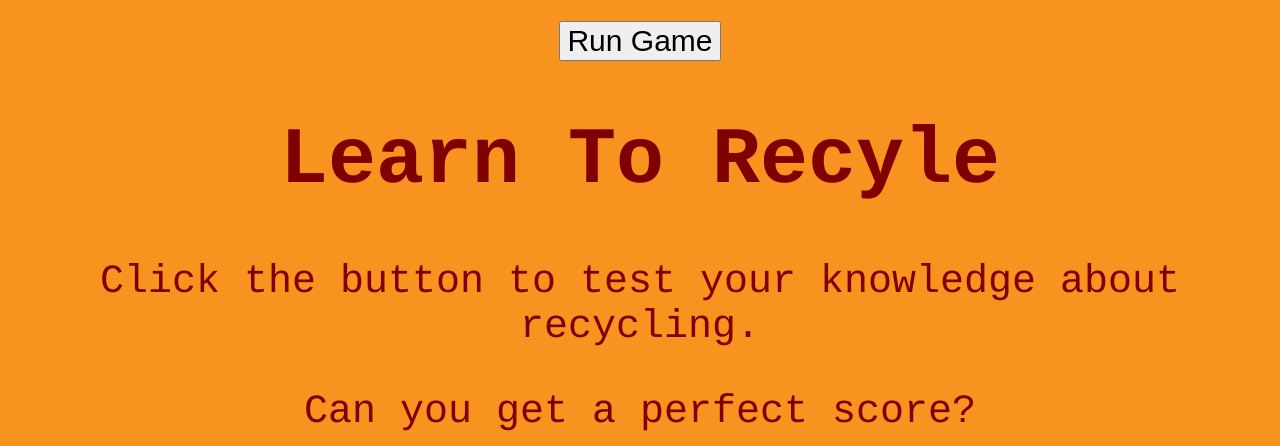
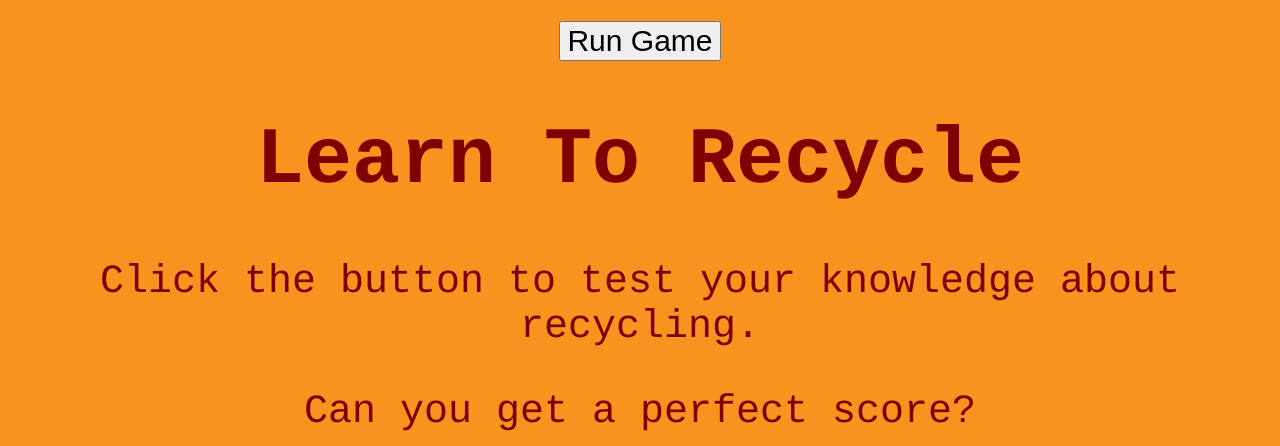
Before and after one commit to laylascott/LearnToRecycle, a Django app: page / in a window 1280 px wide. Shown: the part 337-783 px from the top of the page. Run offline with Django 4.2, Linux system fonts and the light colour scheme.

Commit message:
Update gamepage.html

```diff
--- a/mysite/templates/gamepage.html
+++ b/mysite/templates/gamepage.html
@@ -7,7 +7,7 @@
     <a href="https://imgur.com/aFwj3Ke"><img src="https://i.imgur.com/aFwj3Ke.jpg" title="source: imgur.com" /></a>
     <a href="https://imgur.com/t7HHuqS"><img src="https://i.imgur.com/t7HHuqS.jpg" title="source: imgur.com" /></a></p>
     <a href = "http://127.0.0.1:8000/game"> <button style=font-size:30;>Run Game</button></a>
-    <h1 style=font-family:"Courier"; >Learn To Recyle</h1>
+    <h1 style=font-family:"Courier"; >Learn To Recycle</h1>
     <p style=font-family:"Courier";>Click the button to test your knowledge about recycling.</p>
     <p style=font-family:"Courier";>Can you get a perfect score?</p>
 </center></body>
```
